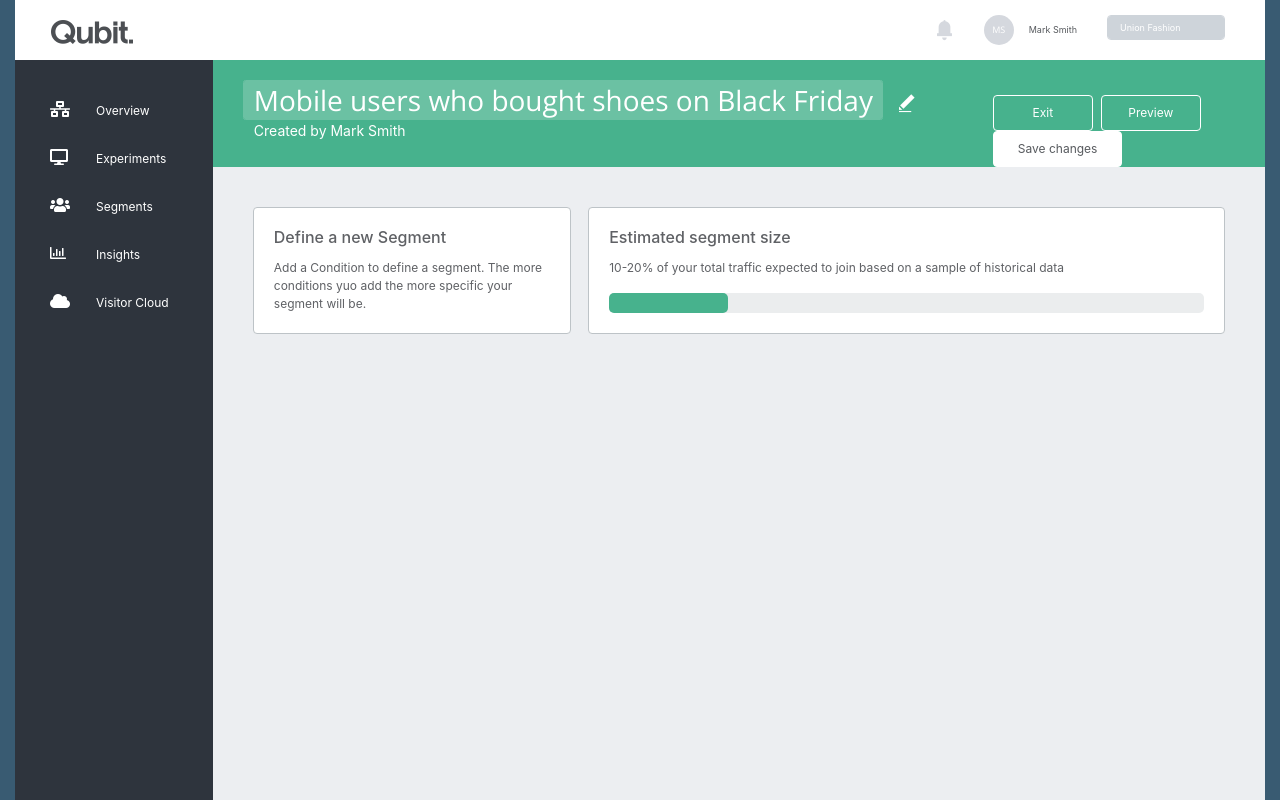
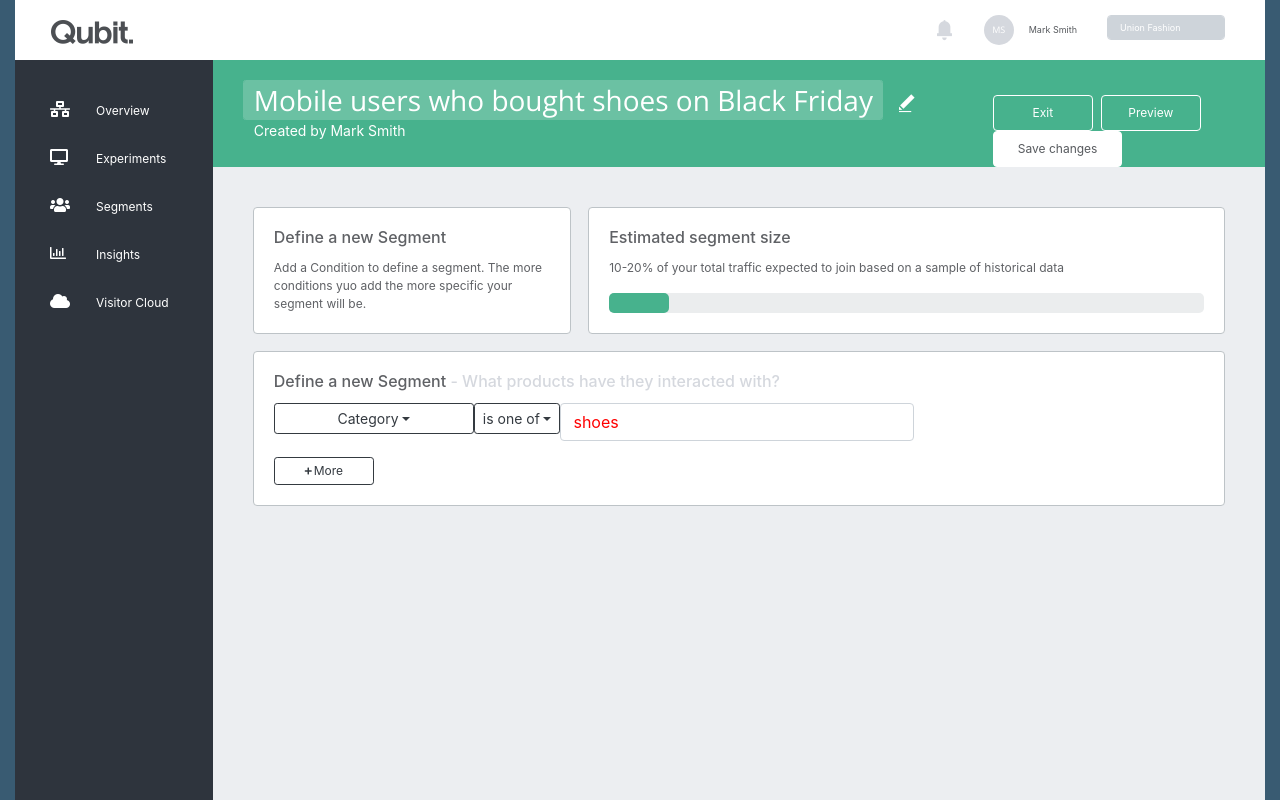
Before and after one commit to thefonso/conversion, a React (Create React App) app: page / in a window 1280 px wide. Shown: the top 800 px of the page. Built offline with nearby package versions, Linux system fonts and the light colour scheme.

Commit message:
WIP: next card on next row working on dropdown elements

```diff
--- a/src/App.css
+++ b/src/App.css
@@ -16,6 +16,9 @@
 }
 .iconGray{
   background-color: #d5d8de;
+}
+.gray{
+  color:#d5d8de;
 }
 .bodyPanelGray{
   background-color: #eceef1;
@@ -260,7 +263,43 @@ body{
   width: 66%;
 }
 
+#products-purchased{
+  margin-top: 17px;
+  width: 100%;
+}
+#products-purchased .more-button{
+  font-size: 8px;
+  display: inline-block;
+  min-width: 100px;
+}
+#products-purchased .more-button span{
+  font-size: 12px;
+  vertical-align: middle;
+  margin-left:2px;
+}
 
+.category-dd-2{
+  width: 125px;
+}
+
+#products-purchased .category-dd-1 #dropdown-outline-secondary {
+  /*font-size: 9px;*/
+  width: 200px;
+}
+
+#sample-field::placeholder {
+  color: red;
+  opacity: 1; /* Firefox */
+}
+
+#products-purchased .form-control{
+  width: 55%;
+}
+
+
+.App-content form {
+  width:100%;
+}
 .content-container{
   width: 100%;
 }
@@ -275,7 +314,7 @@ body{
 }
 
 #myBar {
-  width: 20%;
+  width: 10%;
   height: 20px;
   background-color: #47b28d;
   border-radius: 5px;
--- a/src/App.js
+++ b/src/App.js
@@ -3,9 +3,11 @@ import logo from './images/qubit-logo.svg';
 import bell from './images/icon-bell.svg';
 import pencil from './images/icon-pencil.svg';
 import Button from 'react-bootstrap/Button';
-import Nav from 'react-bootstrap/Nav';
+import DropdownButton from 'react-bootstrap/DropdownButton';
+import Dropdown from 'react-bootstrap/Dropdown';
 import InputGroup from 'react-bootstrap/InputGroup';
 import FormControl from 'react-bootstrap/FormControl';
+import Form from 'react-bootstrap/Form';
 import './App.css';
 
 function App() {
@@ -75,6 +77,7 @@ function App() {
                 <div className="card-body">
                   <h6 className="card-title">Define a new Segment</h6>
                   <p className="card-text">Add a Condition to define a segment. The more conditions yuo add the more specific your segment will be.</p>
+
                 </div>
               </div>
 
@@ -87,6 +90,44 @@ function App() {
               </div>
 
             </div>
+            <div className="d-flex">
+              <div id={"products-purchased"} className="card">
+                <div className="card-body">
+                  <h6 className="card-title">Define a new Segment <span className={"gray"}>- What products have they interacted with?</span></h6>
+                  <div className="d-flex">
+                    <DropdownButton className={"category-dd-1"}
+                                    size="sm"
+                                    id="dropdown-outline-secondary"
+                                    split
+                                    variant="outline-dark"
+                                    title="Category">
+                      <Dropdown.Item href="#/action-1">Action</Dropdown.Item>
+                      <Dropdown.Item href="#/action-2">Another action</Dropdown.Item>
+                      <Dropdown.Item href="#/action-3">Something else</Dropdown.Item>
+                    </DropdownButton>
+                    <DropdownButton className={"category-dd-2"}
+                                    size="sm"
+                                    id="dropdown-basic-button"
+                                    variant="outline-dark"
+                                    title="is one of">
+                      <Dropdown.Item href="#/action-1">Action</Dropdown.Item>
+                      <Dropdown.Item href="#/action-2">Another action</Dropdown.Item>
+                      <Dropdown.Item href="#/action-3">Something else</Dropdown.Item>
+                    </DropdownButton>
+                    <Form>
+                      <Form.Group controlId="exampleForm.ControlInput1">
+                        <Form.Control id="sample-field" type="email" placeholder="shoes" />
+                      </Form.Group>
+                    </Form>
+                  </div>
+                  <div className="d-flex">
+                    <Button className="more-button" size="sm" variant={"outline-dark"}>
+                      <i className="fas fa-plus"/><span>More</span>
+                    </Button>
+                  </div>
+                </div>
+              </div>
+            </div>
           </section>
         </section>
       </main>
```
